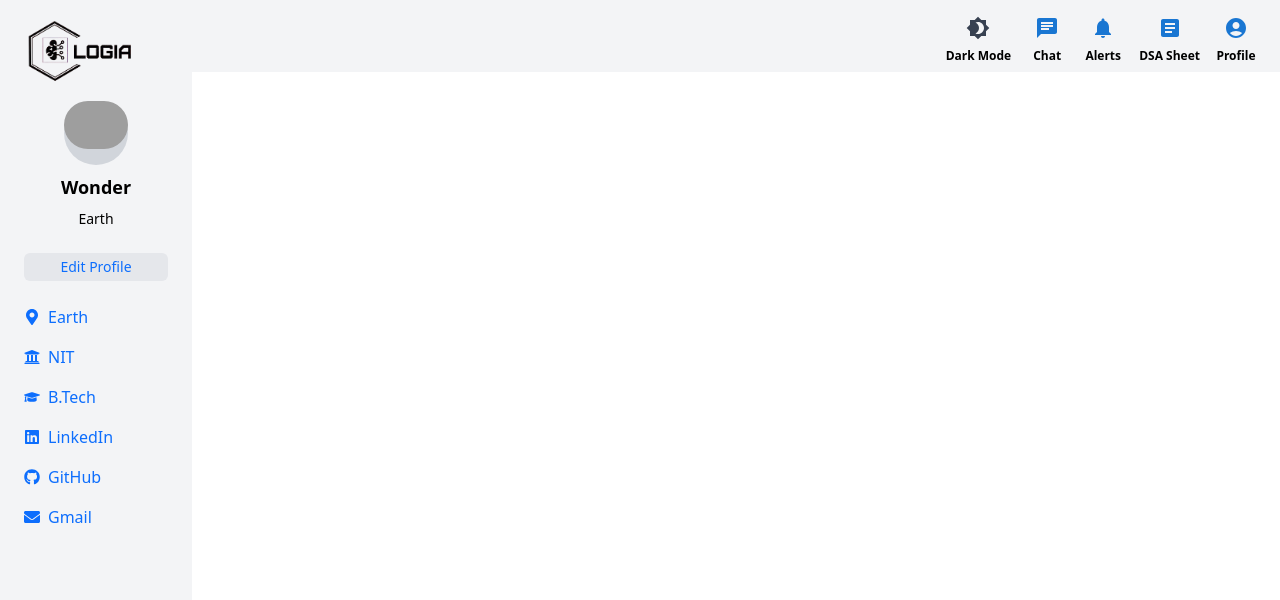
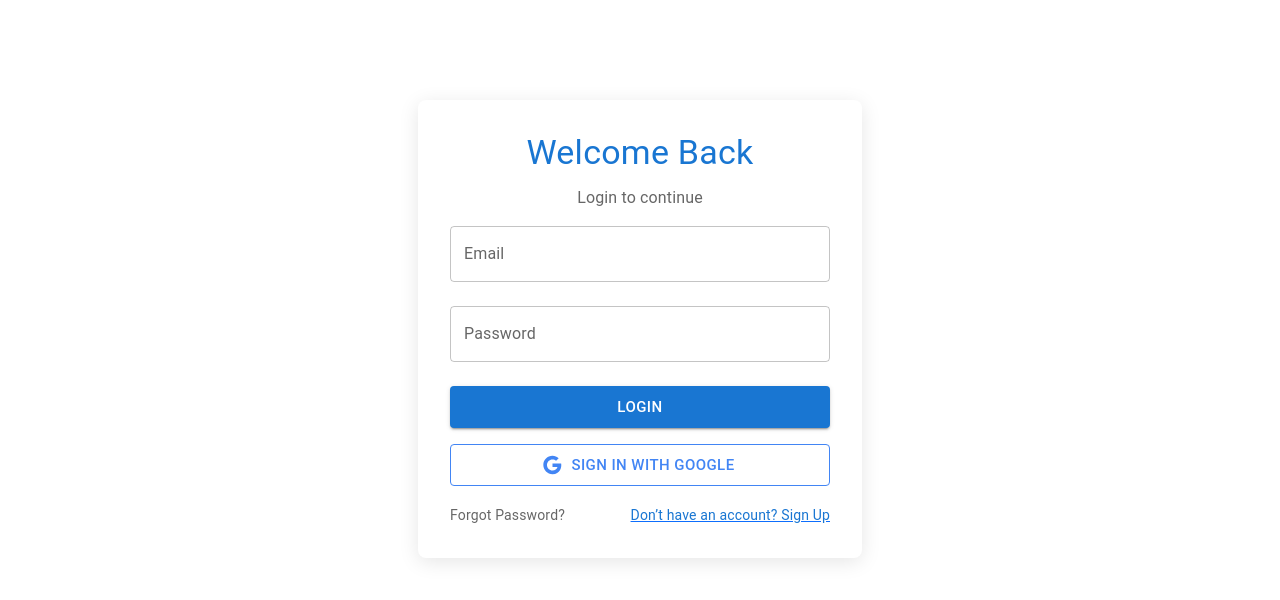
Before and after one commit to sumit1008/LOHIA, a React (Vite) app in the folder frontend/: page /Login in a window 1280 px wide. Shown: the top 600 px of the page. Built offline with nearby package versions, Linux system fonts and the light colour scheme; grey boxes are pictures that could not be loaded.

Commit message:
Created Login and signup page

```diff
--- a/frontend/package.json
+++ b/frontend/package.json
@@ -17,6 +17,7 @@
     "@mui/styled-engine-sc": "^6.1.7",
     "@mui/styles": "^6.1.7",
     "axios": "^1.7.7",
+    "formik": "^2.4.6",
     "react": "^18.3.1",
     "react-dom": "^18.3.1",
     "react-icon": "^1.0.0",
--- a/frontend/src/App.jsx
+++ b/frontend/src/App.jsx
@@ -9,6 +9,8 @@ import CodingProfile from "./pages/Coding-Profile/CodingProfile";
 import DsaSheetLanding from "./pages/Dsa-Sheet-Landing";
 import DsaSheet from "./pages/Dsa-Sheet";
 import EditProfile from "./pages/Edit-Profile"; // Import EditProfile component
+import Login from "./pages/Login/Login";
+import SignUp from "./pages/Login/Signup/Signup";
 
 // Context for Dark Mode
 export const DarkModeContext = createContext();
@@ -34,11 +36,16 @@ function App() {
 
   return (
     <DarkModeContext.Provider value={{ isDarkMode, toggleDarkMode }}>
-      <div className={isDarkMode ? "dark bg-gray-900 text-white" : "bg-white text-black"}>
+      <div
+        className={
+          isDarkMode ? "dark bg-gray-900 text-white" : "bg-white text-black"
+        }
+      >
         <BrowserRouter>
           <section className="main flex">
             <Routes>
-              {/* Route for DSA Sheet Landing */}
+              <Route path="/Login" element={<Login />} />
+              <Route path="/SignUp" element={<SignUp />}></Route>
               <Route
                 path="/dsa-sheet"
                 element={
@@ -70,12 +77,20 @@ function App() {
                       <Navbar />
                       <Routes>
                         <Route path="/" element={<Dashboard />} />
-                        <Route path="/attendance-tracker" element={<AttendanceTracker />} />
+                        <Route
+                          path="/attendance-tracker"
+                          element={<AttendanceTracker />}
+                        />
                         <Route path="/to-do-list" element={<ToDoList />} />
-                        <Route path="/coding-profile" element={<CodingProfile />} />
+                        <Route
+                          path="/coding-profile"
+                          element={<CodingProfile />}
+                        />
                         <Route
                           path="/edit-profile"
-                          element={<EditProfile user={user} setUser={setUser} />}
+                          element={
+                            <EditProfile user={user} setUser={setUser} />
+                          }
                         />
                       </Routes>
                     </div>
--- a/frontend/src/components/navbar/navbar.jsx
+++ b/frontend/src/components/navbar/navbar.jsx
@@ -9,6 +9,7 @@ import AccountCircleIcon from '@mui/icons-material/AccountCircle';
 import { Link } from 'react-router-dom'; // Import Link from react-router-dom
 import { DarkModeContext } from '../../App'; // Import the context
 import logo from '../../assets/images/logo.png'; // Import logo from src folder
+import Login from '../../pages/Login/Login';
 
 function Navbar() {
   const { isDarkMode, toggleDarkMode } = useContext(DarkModeContext); // Get dark mode state and toggle function from context
@@ -70,9 +71,9 @@ function Navbar() {
         </div>
 
         <div className="flex flex-col items-center">
-          <IconButton color="primary" aria-label="profile">
+         <Link to={"/Login"}> <IconButton color="primary" aria-label="profile">
             <AccountCircleIcon />
-          </IconButton>
+          </IconButton></Link>
           <span className="text-xs font-bold">Profile</span>
         </div>
       </div>
--- /dev/null
+++ b/frontend/src/pages/Login/Login.jsx
@@ -0,0 +1,126 @@
+import React, { useState } from "react";
+import SignUp from "./Signup/Signup";
+import {
+  TextField,
+  Button,
+  Container,
+  Typography,
+  Box,
+  Grid,
+  Divider,
+} from "@mui/material";
+import { Google as GoogleIcon } from "@mui/icons-material";
+import { Link } from "react-router-dom";
+
+const Login = () => {
+  const [email, setEmail] = useState("");
+  const [password, setPassword] = useState("");
+
+  const handleSubmit = (e) => {
+    e.preventDefault();
+    console.log("Login Submitted", { email, password });
+  };
+
+  const handleGoogleSignIn = () => {
+    alert("Google Sign-In Successful");
+  };
+
+  return (
+    <Container
+      maxWidth="xs"
+      style={{
+        marginTop:"100px",
+        background: "#fff",
+        borderRadius: "8px",
+        padding: "2rem",
+        boxShadow: "0 4px 20px rgba(0, 0, 0, 0.1)",
+      }}
+    >
+      <Box display="flex" flexDirection="column" alignItems="center">
+        <Typography variant="h4" color="primary" gutterBottom>
+          Welcome Back
+        </Typography>
+        <Typography variant="body1" color="textSecondary">
+          Login to continue
+        </Typography>
+      </Box>
+
+      <form onSubmit={handleSubmit}>
+        <TextField
+          label="Email"
+          type="email"
+          fullWidth
+          margin="normal"
+          value={email}
+          onChange={(e) => setEmail(e.target.value)}
+          variant="outlined"
+        />
+        <TextField
+          label="Password"
+          type="password"
+          fullWidth
+          margin="normal"
+          value={password}
+          onChange={(e) => setPassword(e.target.value)}
+          variant="outlined"
+        />
+        <Button
+          type="submit"
+          variant="contained"
+          color="primary"
+          fullWidth
+          size="large"
+          style={{ marginTop: "1rem" }}
+          onClick={()=>{
+            alert("Login Successfull");
+            window.location.href = "/";
+          }}
+        >
+          Login
+        </Button>
+      </form>
+
+      <Button
+        onClick={handleGoogleSignIn}
+        startIcon={<GoogleIcon />}
+        fullWidth
+        variant="outlined"
+        size="large"
+        style={{
+          marginTop: "1rem",
+          color: "#4285F4",
+          borderColor: "#4285F4",
+        }}
+      >
+        Sign in with Google
+      </Button>
+
+      <Grid container justifyContent="space-between" style={{ marginTop: "1rem" }}>
+        <Grid item>
+          <Typography
+            variant="body2"
+            color="textSecondary"
+            component="a"
+            href="/forgot-password"
+            style={{ textDecoration: "none" }}
+          >
+            Forgot Password?
+          </Typography>
+        </Grid>
+        <Grid item>
+          <Link to={"/SignUp"}><Typography
+            variant="body2"
+            color="primary"
+            component="a"
+            href="/sign-up"
+            style={{ textDecoration: "none" }}
+          >
+            Don’t have an account? Sign Up
+          </Typography></Link>
+        </Grid>
+      </Grid>
+    </Container>
+  );
+};
+
+export default Login;
--- /dev/null
+++ b/frontend/src/pages/Login/Signup/Signup.jsx
@@ -0,0 +1,119 @@
+import React, { useState } from "react";
+import {
+  TextField,
+  Button,
+  Container,
+  Typography,
+  Box,
+  Grid,
+} from "@mui/material";
+import { Google as GoogleIcon } from "@mui/icons-material";
+
+const SignUp = () => {
+  const [name, setName] = useState("");
+  const [email, setEmail] = useState("");
+  const [password, setPassword] = useState("");
+
+  const handleSubmit = (e) => {
+    e.preventDefault();
+    console.log("Sign Up Submitted", { name, email, password });
+    alert("Account Created Successfully!");
+    window.location.href = "/";
+  };
+
+  const handleGoogleSignUp = () => {
+    alert("Google Sign-Up Successful!");
+  };
+
+  return (
+    <Container
+      maxWidth="xs"
+      style={{
+        background: "#fff",
+        borderRadius: "8px",
+        padding: "2rem",
+        boxShadow: "0 4px 20px rgba(0, 0, 0, 0.1)",
+      }}
+    >
+      <Box display="flex" flexDirection="column" alignItems="center">
+        <Typography variant="h4" color="primary" gutterBottom>
+          Create Account
+        </Typography>
+        <Typography variant="body1" color="textSecondary">
+          Sign up to get started
+        </Typography>
+      </Box>
+
+      <form onSubmit={handleSubmit}>
+        <TextField
+          label="Name"
+          type="text"
+          fullWidth
+          margin="normal"
+          value={name}
+          onChange={(e) => setName(e.target.value)}
+          variant="outlined"
+        />
+        <TextField
+          label="Email"
+          type="email"
+          fullWidth
+          margin="normal"
+          value={email}
+          onChange={(e) => setEmail(e.target.value)}
+          variant="outlined"
+        />
+        <TextField
+          label="Password"
+          type="password"
+          fullWidth
+          margin="normal"
+          value={password}
+          onChange={(e) => setPassword(e.target.value)}
+          variant="outlined"
+        />
+        <Button
+          type="submit"
+          variant="contained"
+          color="primary"
+          fullWidth
+          size="large"
+          style={{ marginTop: "1rem" }}
+        >
+          Sign Up
+        </Button>
+      </form>
+
+      <Button
+        onClick={handleGoogleSignUp}
+        startIcon={<GoogleIcon />}
+        fullWidth
+        variant="outlined"
+        size="large"
+        style={{
+          marginTop: "1rem",
+          color: "#4285F4",
+          borderColor: "#4285F4",
+        }}
+      >
+        Sign up with Google
+      </Button>
+
+      <Grid container justifyContent="center" style={{ marginTop: "1rem" }}>
+        <Grid item>
+          <Typography
+            variant="body2"
+            color="primary"
+            component="a"
+            href="/login"
+            style={{ textDecoration: "none" }}
+          >
+            Already have an account? Log In
+          </Typography>
+        </Grid>
+      </Grid>
+    </Container>
+  );
+};
+
+export default SignUp;
```
Also changed, not shown: 1 other file (tests, documents, lock files or other folders).
